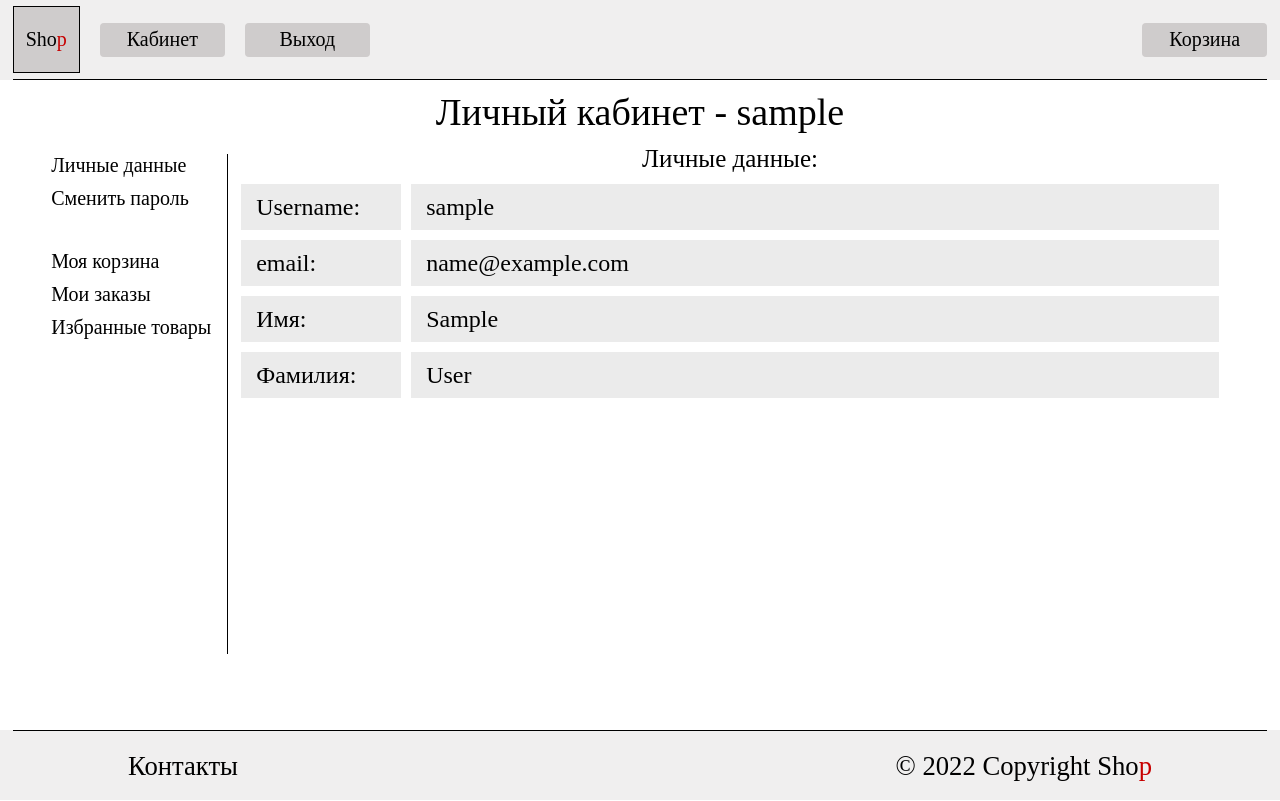
After one commit to vladimir-frozenfish/test-job-remi, a Django app: page /auth/cabinet/ in a window 1280 px wide. The commit adds this page. Run offline with Django 4.2, Linux system fonts and the light colour scheme; the visitor is signed in with stand-in values (Sample User, id 1); parts of the project's set-up code (start-up, migrations or seed data) failed here and were passed over.

Commit message:
Личный кабинет - описаны разделы - Личные данные, сменить пароль, избранные товары

```diff
--- a/static_dev/css/style.css
+++ b/static_dev/css/style.css
@@ -337,3 +337,30 @@ aside {
   height: 18px;
   border: 2px solid rgb(0, 0, 0);
 }
+
+.cabinet_caption {
+  text-align: center;
+  font-size: 25px;
+  margin: 1px 0;
+}
+
+.cabinet_data_grid {
+  display: grid;
+  grid-template-columns: 160px 1fr;
+  font-size: 18pt;
+  grid-column-gap: 10px;
+}
+
+.cabinet_data_self {
+  display: grid;
+  align-items: center;
+  background-color: #ebebeb;
+  margin: 0px 0px;
+  padding-left: 15px;
+  height: 46px;
+}
+
+/* пустой блок */
+.empty {
+  height: 20px;
+}
--- /dev/null
+++ b/templates/base_cabinet.html
@@ -0,0 +1,21 @@
+{% extends "base.html" %}
+
+{% block content %}
+
+<div class="caption">Личный кабинет - {{ user.username }}</div>
+
+<div class="shop_main">
+
+    <aside>
+        {% include "includes/aside_cabinet.html" %}
+        <div class="dividing_vertical_line"></div>
+    </aside>
+
+    <div class="product_category">
+        {% block cabinet_data %}
+            контента нет...
+        {% endblock %}
+    </div>
+</div>
+
+{% endblock %}
--- /dev/null
+++ b/templates/includes/aside_cabinet.html
@@ -0,0 +1,8 @@
+<div>
+    <a href="{% url 'users:cabinet' %}"><div class="category_caption">Личные данные</div></a>
+    <a href="{% url 'users:password_change_form' %}"><div class="category_caption">Сменить пароль</div></a>
+    <div class="empty"> </div>
+    <a href=""><div class="category_caption">Моя корзина</div></a>
+    <a href=""><div class="category_caption">Мои заказы</div></a>
+    <a href="{% url 'users:favorite_product' %}"><div class="category_caption">Избранные товары</div></a>
+</div>
--- a/templates/includes/header.html
+++ b/templates/includes/header.html
@@ -7,9 +7,9 @@
         </div></a>
 
         {% if user.is_authenticated %}
-            <div class="button_header">
+            <a href="{% url 'users:cabinet' %}"><div class="button_header">
                 <div>Кабинет</div>
-            </div>
+            </div></a>
             <a href="{% url 'users:logout' %}"><div class="button_header">
                 <div>Выход</div>
             </div></a>
--- /dev/null
+++ b/templates/users/cabinet.html
@@ -0,0 +1,27 @@
+{% extends "base_cabinet.html" %}
+
+{% load form_filters %}
+
+{% block title %} Личный кабинет {% endblock %}
+
+{% block cabinet_data %}
+      <div class="cabinet_caption">Личные данные:</div>
+      <div class="cabinet_data_grid">
+        <div class="cabinet_data_self">Username:</div>
+        <div class="cabinet_data_self">{{ user.username }}</div>
+      </div>
+      <div class="cabinet_data_grid">
+        <div class="cabinet_data_self">email:</div>
+        <div class="cabinet_data_self">{{ user.email }}</div>
+      </div>
+      <div class="cabinet_data_grid">
+        <div class="cabinet_data_self">Имя:</div>
+        <div class="cabinet_data_self">{{ user.first_name }}</div>
+      </div>
+      <div class="cabinet_data_grid">
+        <div class="cabinet_data_self">Фамилия:</div>
+        <div class="cabinet_data_self">{{ user.last_name }}</div>
+      </div>
+
+      <div class="empty"></div>
+{% endblock %}
--- a/templates/users/password_change_done.html
+++ b/templates/users/password_change_done.html
@@ -1,10 +1,10 @@
-{% extends "base.html" %}
+{% extends "base_cabinet.html" %}
 
 {% load form_filters %}
 
 {% block title %} Пароль изменен {% endblock %}
 
-{% block content %}
+{% block cabinet_data %}
 
     <div class="login">
 
--- a/templates/users/password_change_form.html
+++ b/templates/users/password_change_form.html
@@ -1,10 +1,10 @@
-{% extends "base.html" %}
+{% extends "base_cabinet.html" %}
 
 {% load form_filters %}
 
 {% block title %} Смена пароля {% endblock %}
 
-{% block content %}
+{% block cabinet_data %}
 
 <div class="login">
 
--- a/users/urls.py
+++ b/users/urls.py
@@ -8,12 +8,14 @@ from django.contrib.auth.views import (LoginView,
                                        PasswordResetCompleteView)
 from django.urls import path
 
-from .views import SignUp
+from .views import cabinet, favorite_product, SignUp
 
 app_name = 'users'
 
 
 urlpatterns = [
+    path('cabinet/', cabinet, name='cabinet'),
+    path('cabinet/favorite_product', favorite_product, name='favorite_product'),
     path('signup/', SignUp.as_view(), name='signup'),
     path('logout/',
          LogoutView.as_view(),
--- a/users/views.py
+++ b/users/views.py
@@ -1,3 +1,5 @@
+from django.contrib.auth.decorators import login_required
+from django.shortcuts import render
 from django.views.generic import CreateView
 from django.urls import reverse_lazy
 
@@ -8,3 +10,21 @@ class SignUp(CreateView):
     form_class = CreationForm
     success_url = reverse_lazy('shop:index')
     template_name = 'users/signup.html'
+
+
+@login_required
+def cabinet(request):
+    context = {}
+    template = 'users/cabinet.html'
+
+    return render(request, template, context)
+
+
+@login_required
+def favorite_product(request):
+    products = request.user.favorite_product.all()
+
+    context = {'products': products,}
+    template = 'users/favorite_product.html'
+
+    return render(request, template, context)
```
Also changed, not shown: design/html/style.css (+27 -0 lines), shop/admin.py (+6 -1 lines), templates/includes/product_list.html (added, +11 -0 lines), templates/shop/category.html (+1 -11 lines), templates/shop/index.html (+1 -11 lines), templates/users/favorite_product.html (added, +11 -0 lines), readme.md.
